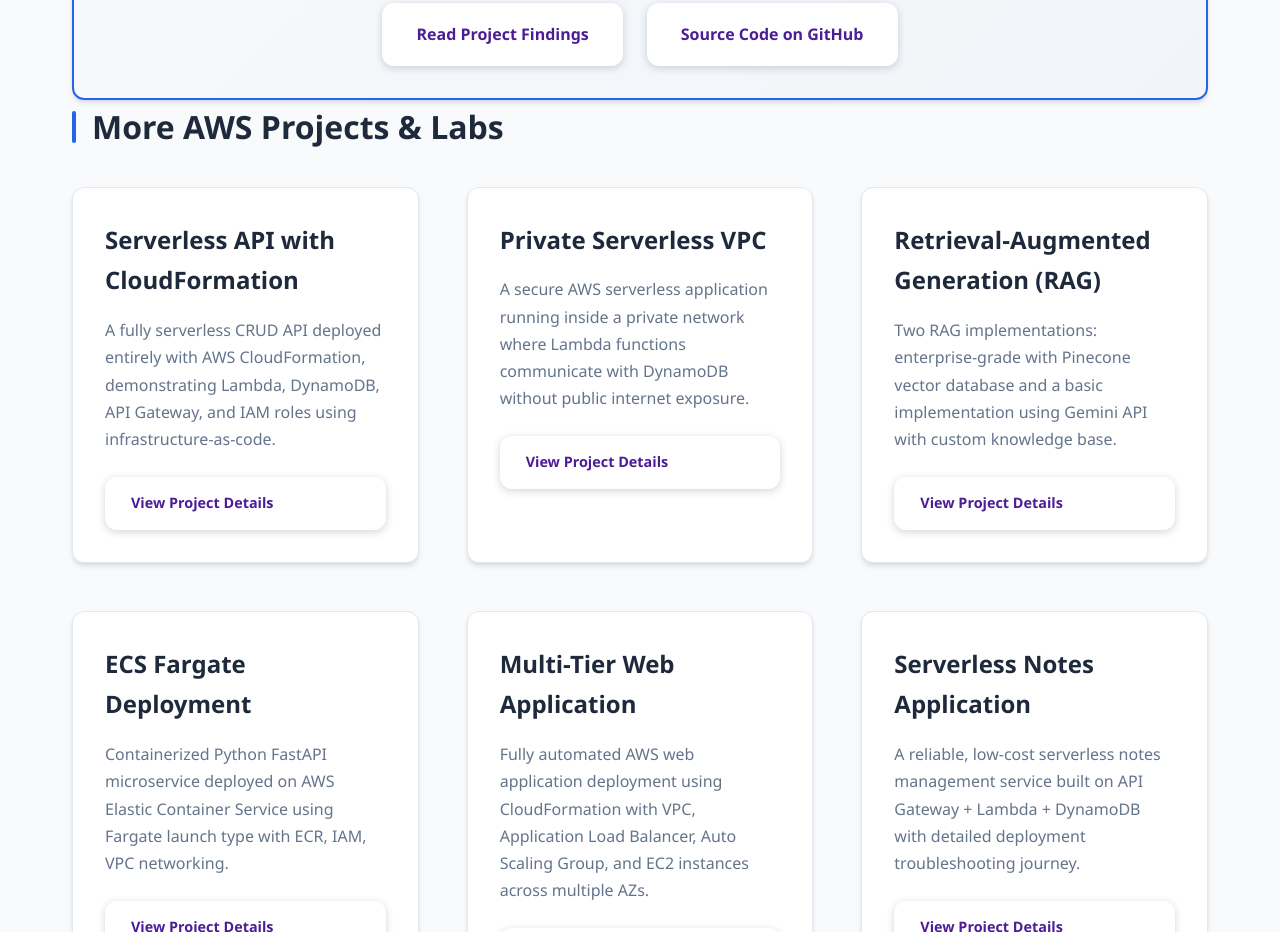
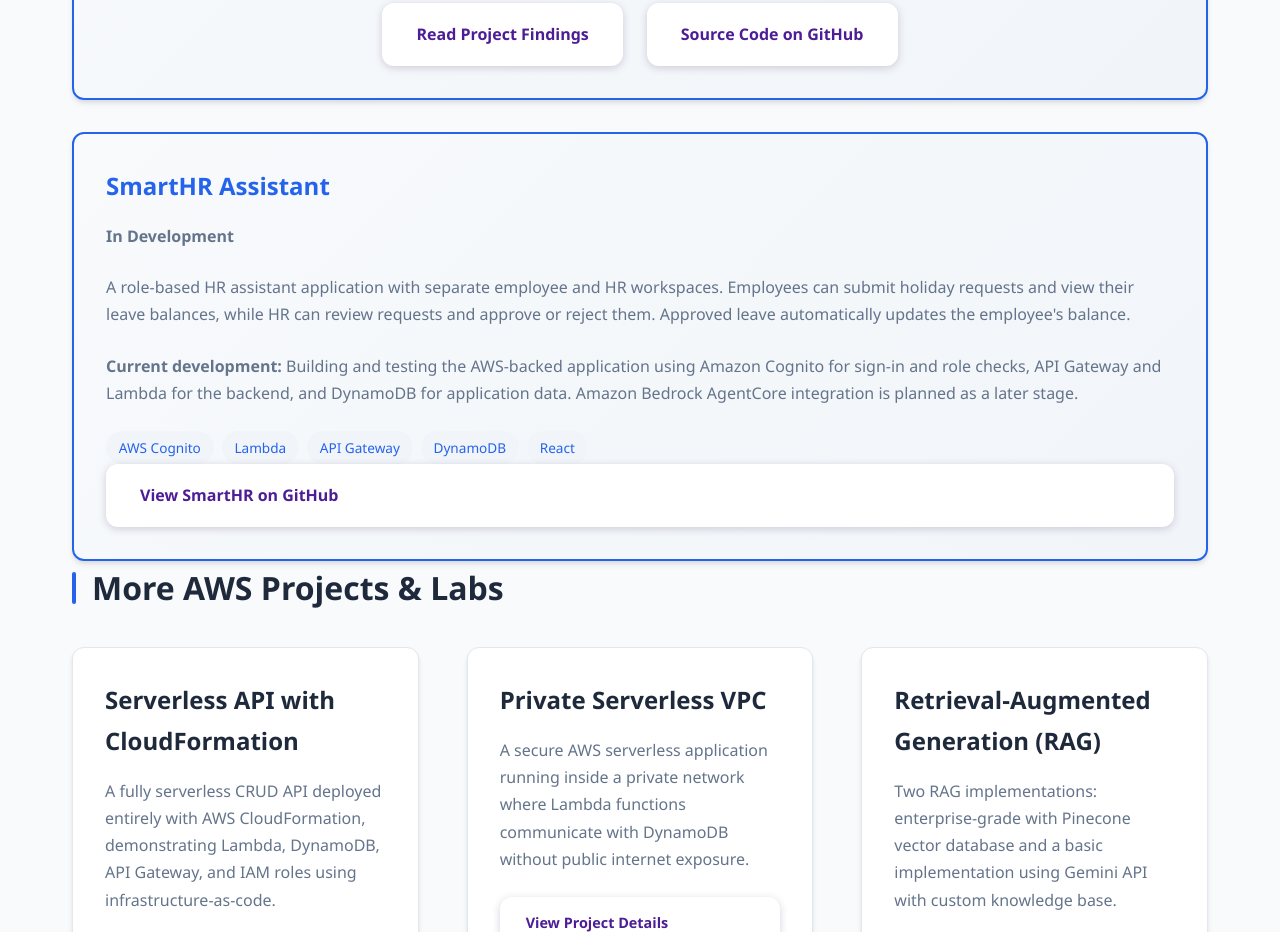
Before and after one commit to Jazblue/mywebsite, a plain HTML site: page index.html in a window 1280 px wide. Shown: the part 10400-11332 px from the top of the page. Drawn offline with Linux system fonts and the light colour scheme.

Commit message:
Add SmartHR Assistant card to homepage

```diff
--- a/index.html
+++ b/index.html
@@ -637,7 +637,23 @@ AI-powered voice support system using Vapi for AI voice orchestration, Twilio fo
                     </div>
                 </div>
             </div>
-        </section>
+                    <div class="cards-grid cards-2" style="margin-top: 2rem;">
+                <div class="card featured-card">
+                    <h3>SmartHR Assistant</h3>
+                    <p><strong>In Development</strong></p>
+                    <p>A role-based HR assistant application with separate employee and HR workspaces. Employees can submit holiday requests and view their leave balances, while HR can review requests and approve or reject them. Approved leave automatically updates the employee's balance.</p>
+                    <p><strong>Current development:</strong> Building and testing the AWS-backed application using Amazon Cognito for sign-in and role checks, API Gateway and Lambda for the backend, and DynamoDB for application data. Amazon Bedrock AgentCore integration is planned as a later stage.</p>
+                    <div class="tags">
+                        <span class="tag">AWS Cognito</span>
+                        <span class="tag">Lambda</span>
+                        <span class="tag">API Gateway</span>
+                        <span class="tag">DynamoDB</span>
+                        <span class="tag">React</span>
+                    </div>
+                    <a href="https://github.com/Jazblue/SmartHR" target="_blank" rel="noopener noreferrer" class="btn btn-primary" style="width: 100%; text-align: center;">View SmartHR on GitHub</a>
+                </div>
+            </div>
+</section>
         <section>
             <h2 class="section-title">More AWS Projects & Labs</h2>
             <div class="cards-grid cards-3">
```
